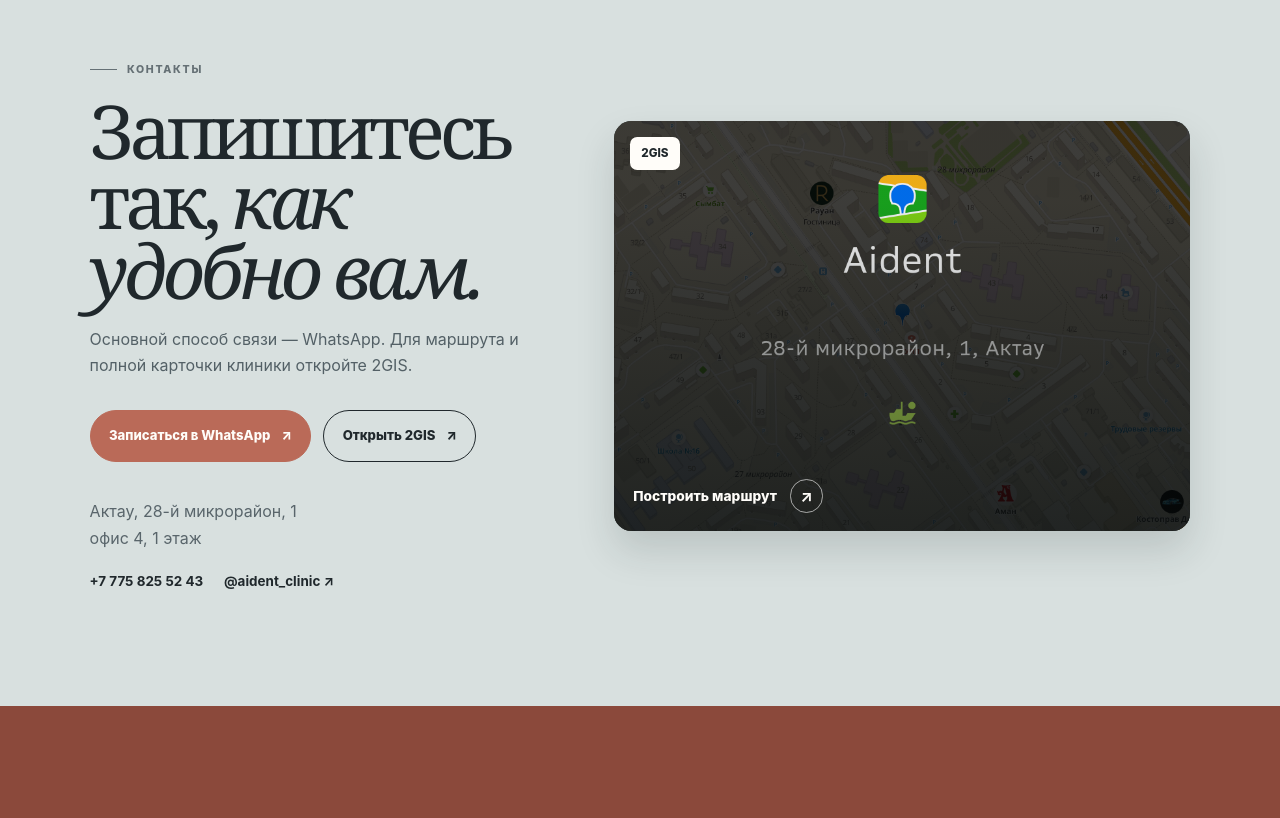
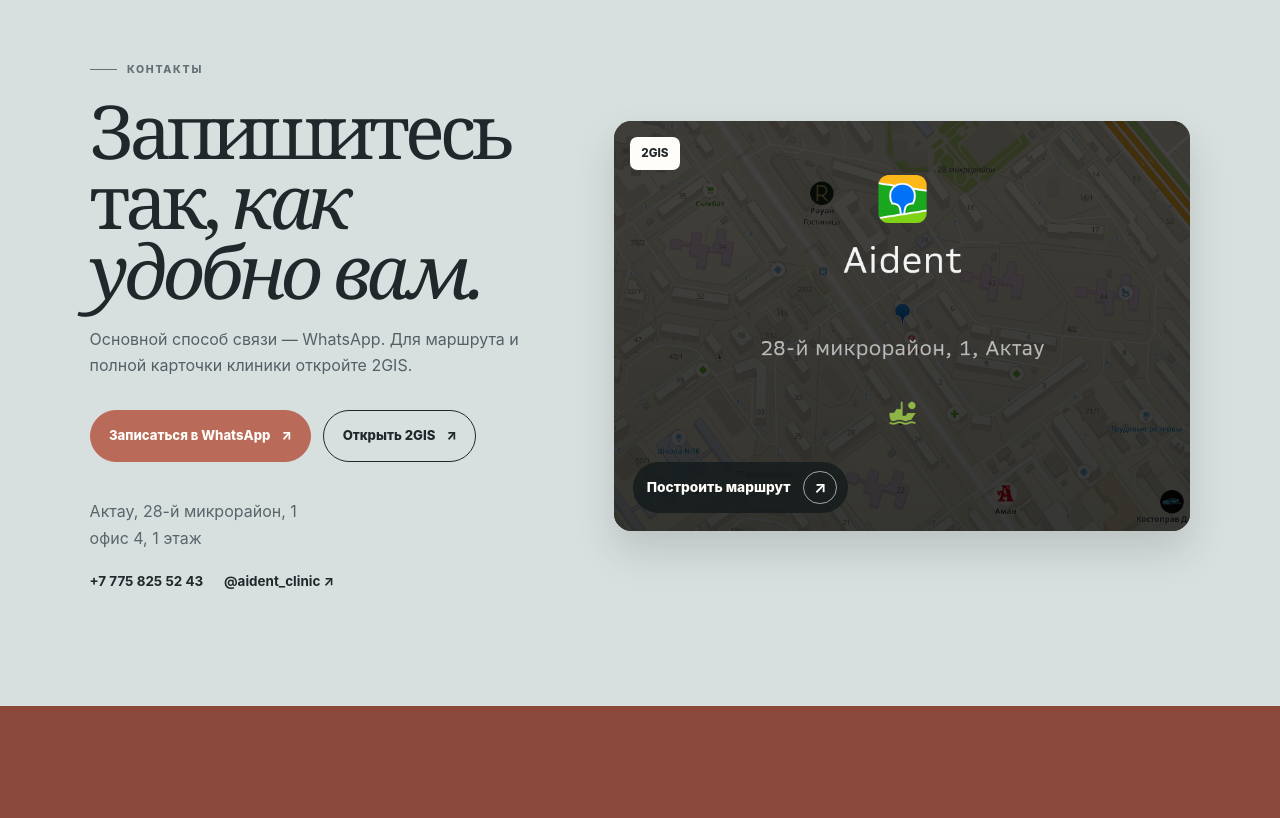
Before and after one commit to nuradilabyz/aident-aktau-website-concept, a plain HTML site: page site/index.html in a window 1280 px wide. Shown: the part 4000-4818 px from the top of the page. Drawn offline with Linux system fonts and the light colour scheme.

Commit message:
fix: improve 2GIS map readability

```diff
--- a/site/index.html
+++ b/site/index.html
@@ -16,7 +16,7 @@
     <meta property="og:image:alt" content="Логотип Aident — цифровая стоматология" />
     <link rel="icon" href="assets/media/logo/aident-instagram-avatar.jpg" type="image/jpeg" />
     <link rel="apple-touch-icon" href="assets/media/logo/aident-instagram-avatar.jpg" />
-    <link rel="stylesheet" href="styles.css" />
+    <link rel="stylesheet" href="styles.css?v=20260714-map" />
     <title>Aident — цифровая стоматология в Актау</title>
     <script type="application/ld+json">
       {
--- a/site/styles.css
+++ b/site/styles.css
@@ -145,10 +145,10 @@
 .map-card { position: relative; display: block; min-height: 410px; overflow: hidden; color: var(--white); border-radius: 1.1rem; background: #465354; box-shadow: 0 20px 38px rgb(28 42 43 / .15); }
 .map-card img { display: block; width: 100%; height: 100%; min-height: 410px; object-fit: cover; transition: transform .45s ease; }
 .map-card:hover img { transform: scale(1.035); }
-.map-card::after { position: absolute; inset: 0; content: ""; background: linear-gradient(180deg, rgb(8 14 15 / .08) 20%, rgb(8 14 15 / .55)); pointer-events: none; }
+.map-card::after { position: absolute; inset: 0; content: ""; background: linear-gradient(180deg, rgb(8 14 15 / .01) 18%, rgb(8 14 15 / .19)); pointer-events: none; }
 .map-card__badge, .map-card__action { position: absolute; z-index: 1; }
 .map-card__badge { top: 1rem; left: 1rem; padding: .48rem .7rem; border-radius: .45rem; color: #20282c; background: var(--white); font-size: .73rem; font-weight: 850; }
-.map-card__action { bottom: 1.15rem; left: 1.2rem; display: flex; align-items: center; gap: .8rem; font-size: .86rem; font-weight: 760; }
+.map-card__action { bottom: 1.15rem; left: 1.2rem; display: flex; align-items: center; gap: .8rem; padding: .55rem .7rem .55rem .85rem; border-radius: 999px; background: rgb(18 26 27 / .78); font-size: .86rem; font-weight: 760; }
 .map-card__action b { display: grid; width: 2.1rem; height: 2.1rem; place-items: center; border: 1px solid rgb(255 255 255 / .6); border-radius: 50%; font-size: 1rem; }
 
 .final-cta { color: var(--white); text-align: center; background: var(--rose-dark); }
```
